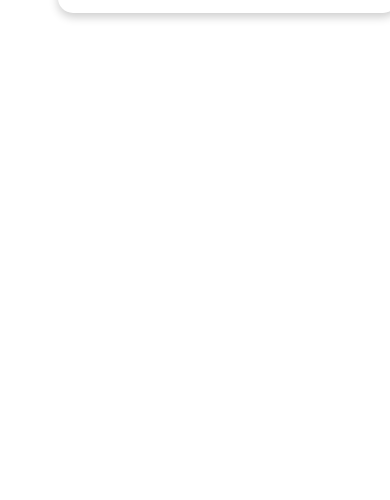
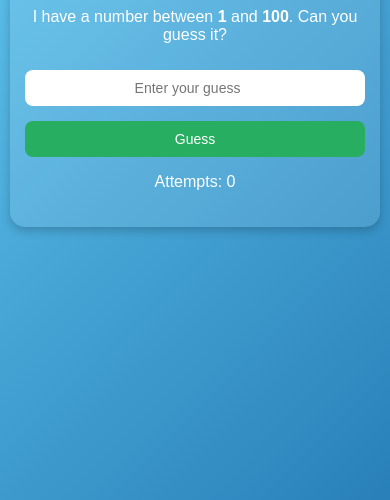
Before and after one commit to Maryama-Abdirashid/GameApp, a plain HTML site: page index.html in a window 390 px wide. Shown: the part 404-904 px from the top of the page. Before the commit the page ends 844 px from the top, so only its background shows below. Drawn offline with Linux system fonts and the light colour scheme.

Commit message:
Add project files

```diff
--- a/style.css
+++ b/style.css
@@ -1,39 +1,49 @@
 body {
     font-family: Arial, sans-serif;
-    background: linear-gradient(  #2980b9);
+    background: linear-gradient(135deg, #6dd5fa, #2980b9);
     text-align: center;
-    padding: 50px;
+    padding: 50px 20px;
     color: white;
+    margin: 0;
+    min-height: 100vh;
+    display: flex;
+    justify-content: center;
+    align-items: center;
 }
 
 .game-container {
     background: rgba(255, 255, 255, 0.1);
-    padding: 20px;
+    padding: 25px 20px;
     border-radius: 15px;
-    width: 300px;
-    margin: auto;
+    width: 100%;
+    max-width: 350px;
     box-shadow: 0px 4px 10px rgba(0,0,0,0.2);
+    box-sizing: border-box;
 }
 
 input {
-    padding: 10px;
-    width: 80%;
+    padding: 12px;
+    width: 100%;
     margin-top: 10px;
     border-radius: 8px;
     border: none;
     text-align: center;
     font-size: 16px;
+    box-sizing: border-box;
 }
 
 button {
-    padding: 10px 15px;
-    margin-top: 10px;
+    padding: 12px 0;
+    margin-top: 15px;
     border: none;
     border-radius: 8px;
     background: #27ae60;
     color: white;
     cursor: pointer;
     font-size: 16px;
+    width: 100%;
+    box-sizing: border-box;
+    transition: background 0.3s ease;
 }
 
 button:hover {
@@ -52,3 +62,24 @@ button:hover {
 #restartBtn:hover {
     background: #c0392b;
 }
+
+/* Responsive adjustments */
+@media (max-width: 480px) {
+    body {
+        padding: 30px 10px;
+    }
+
+    .game-container {
+        max-width: 100%;
+        padding: 20px 15px;
+    }
+
+    input, button {
+        font-size: 14px;
+        padding: 10px;
+    }
+
+    #message {
+        font-size: 16px;
+    }
+}
```
